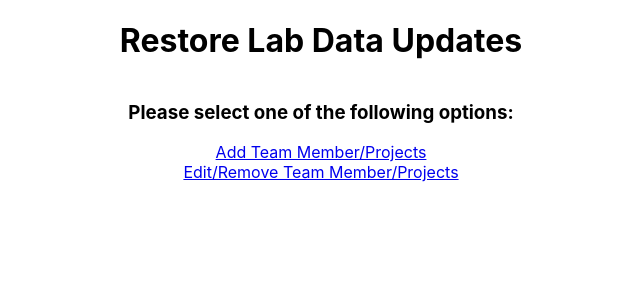
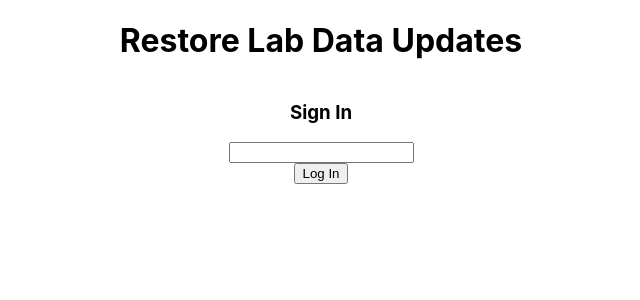
Before and after one commit to vaibhavholani/restore-backend, a React (Create React App) app in the folder client/: page / in a window 1280 px wide. Shown: the top 300 px of the page, without its empty margins (319-959 px from the left). Built offline with nearby package versions, Linux system fonts and the light colour scheme.

Commit message:
new changes

```diff
--- a/client/src/App.js
+++ b/client/src/App.js
@@ -3,6 +3,7 @@ import logo from './logo.svg';
 import Form from './components/Form'
 import Edit from './components/Edit'
 import Home from './components/Home'
+import LandingPage from './components/LandingPage'
 import {BrowserRouter, Routes, Route} from 'react-router-dom'
 import './App.css';
 import {API_HOST} from './api.js'
@@ -13,10 +14,11 @@ function App() {
 
     <>
     <BrowserRouter>
-      <Home/>
       <Routes>
         <Route path={"/add"} element={<Form/>}/>
         <Route path={"/delete"} element={<Edit/>}/>
+        <Route path={"/home"} element={<Home/>}/>
+        <Route path={"/"} element={<LandingPage/>}/>
       </Routes>
     </BrowserRouter>
     </>
--- a/client/src/components/Edit.js
+++ b/client/src/components/Edit.js
@@ -3,6 +3,7 @@ import {get_all_project} from '../api_calls/get_all_project'
 import {get_all_team} from '../api_calls/get_all_team'
 import delete_data from '../api_calls/delete'
 import update_data from '../api_calls/update'
+import Home from './Home.js'
 import {teamDataStructure} from './FormData.js'
 import './Edit.css'
 
@@ -77,6 +78,8 @@ export default function Edit() {
   }, [data])
 
   return (
+      <>
+      <Home/>
       <div class="EditContainer">
     <div class="headingContainer">
         <h1> Edit {currentMode === "team"? "Team Member": "Project"}</h1>
@@ -119,5 +122,6 @@ export default function Edit() {
       </div>: null}
   </div>
       </div>
+      </>
     );
 }
--- a/client/src/components/Form.js
+++ b/client/src/components/Form.js
@@ -1,5 +1,6 @@
 import React, {useState} from 'react';
 import {teamDataStructure, projectDataStructure} from './FormData.js'
+import Home from './Home.js'
 import {API_HOST} from '../api.js'
 import "./Form.css"
 
@@ -18,6 +19,7 @@ export default function Form() {
 
   return (
       <>
+      <Home/>
     <div class="headingContainer">
         <h1> Add {currentMode === "team"? "Team Member": "Project"}</h1>
         <button class="swapButton" onClick={()=>{updateCurrentMode()}}>Add {currentMode !== "team"? "Team Member": "Project"}</button>
--- /dev/null
+++ b/client/src/components/LandingPage.js
@@ -0,0 +1,29 @@
+import React, {useState} from 'react'
+import {useNavigate} from 'react-router-dom';
+
+export default function LandingPage() {
+
+  const [pass, setPass] = useState("");
+  const [error, setError] = useState(false)
+  const navigate = useNavigate();
+  const secure_key = "restore";
+
+  const authenticate = () => {
+      if (pass === secure_key) {
+        navigate("/home");
+      }
+      else {
+          setError(true);
+          setTimeout(()=>{setError(false)}, 1000);
+      }
+  }
+  return (
+   <div className="headerContainer">
+        <h1 className="heading">Restore Lab Data Updates</h1>
+        <h3>Sign In</h3>
+        <input value={pass} onChange={e=> {setPass(e.target.value)}} />
+        <button onClick={()=>{authenticate()}}>Log In</button>
+        {error? <p style={{color: "red"}}>Incorrect Password</p> : null}
+    </div>
+  )
+}
```
